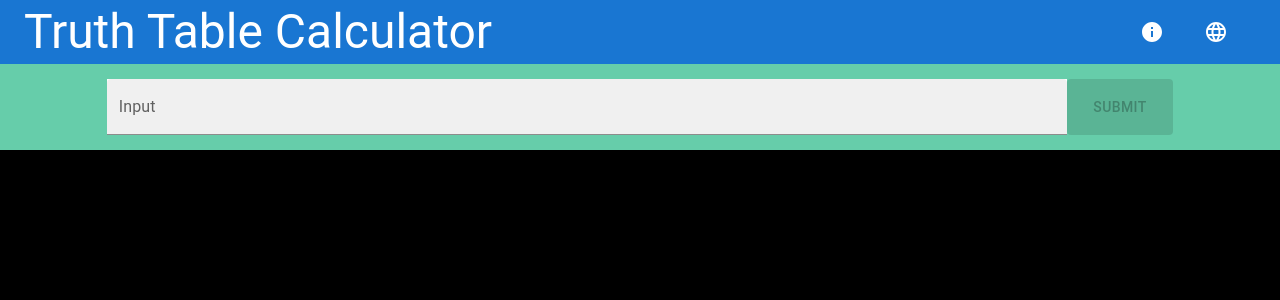
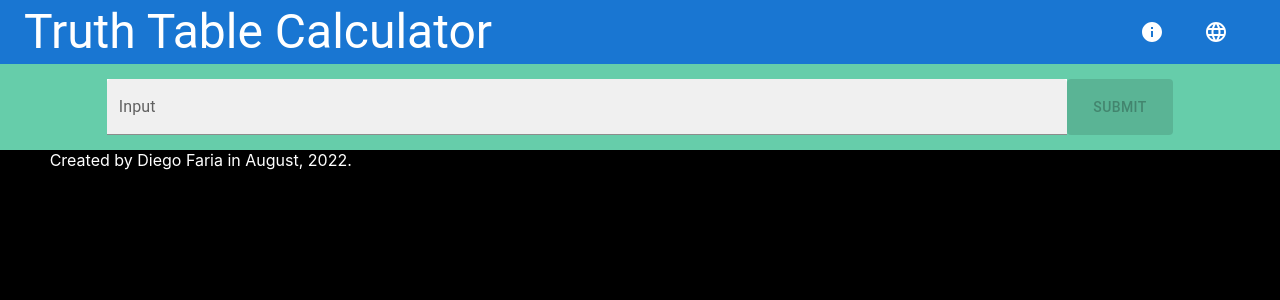
Before and after one commit to DiegoEfu/react-truth-table, a React (Create React App) app: page / in a window 1280 px wide. Shown: the top 300 px of the page. Built offline with nearby package versions, Linux system fonts and the light colour scheme.

Commit message:
added new icon and added footer

```diff
--- a/public/index.html
+++ b/public/index.html
@@ -2,7 +2,7 @@
 <html lang="en">
   <head>
     <meta charset="utf-8" />
-    <link rel="icon" href="%PUBLIC_URL%/favicon.ico" />
+    <link rel="icon" href="%PUBLIC_URL%/logo.png" />
     <meta name="viewport" content="width=device-width, initial-scale=1" />
     <meta name="theme-color" content="#000000" />
     <meta
@@ -10,20 +10,7 @@
       content="Step-by-step truth table calculator for logic formulas. It will help you on your project, or your discrete math, epistemology or formal logic assignment!"
     />
     <link rel="apple-touch-icon" href="%PUBLIC_URL%/logo192.png" />
-    <!--
-      manifest.json provides metadata used when your web app is installed on a
-      user's mobile device or desktop. See https://developers.google.com/web/fundamentals/web-app-manifest/
-    -->
     <link rel="manifest" href="%PUBLIC_URL%/manifest.json" />
-    <!--
-      Notice the use of %PUBLIC_URL% in the tags above.
-      It will be replaced with the URL of the `public` folder during the build.
-      Only files inside the `public` folder can be referenced from the HTML.
-
-      Unlike "/favicon.ico" or "favicon.ico", "%PUBLIC_URL%/favicon.ico" will
-      work correctly both with client-side routing and a non-root public URL.
-      Learn how to configure a non-root public URL by running `npm run build`.
-    -->
     <title>Truth Table Calculator by Diego Faria</title>
   </head>
   <body>
--- a/src/components/Footer/Footer.jsx
+++ b/src/components/Footer/Footer.jsx
@@ -1,8 +1,9 @@
+import { Typography } from '@mui/material'
 import React from 'react'
 
 const Footer = () => {
   return (
-    <div>Footer</div>
+    <Typography textAlign='center' color='white' variant='body-2'>Created by Diego Faria in August, 2022.</Typography>
   )
 }
 
```
Also changed, not shown: public/logo.png (added).
